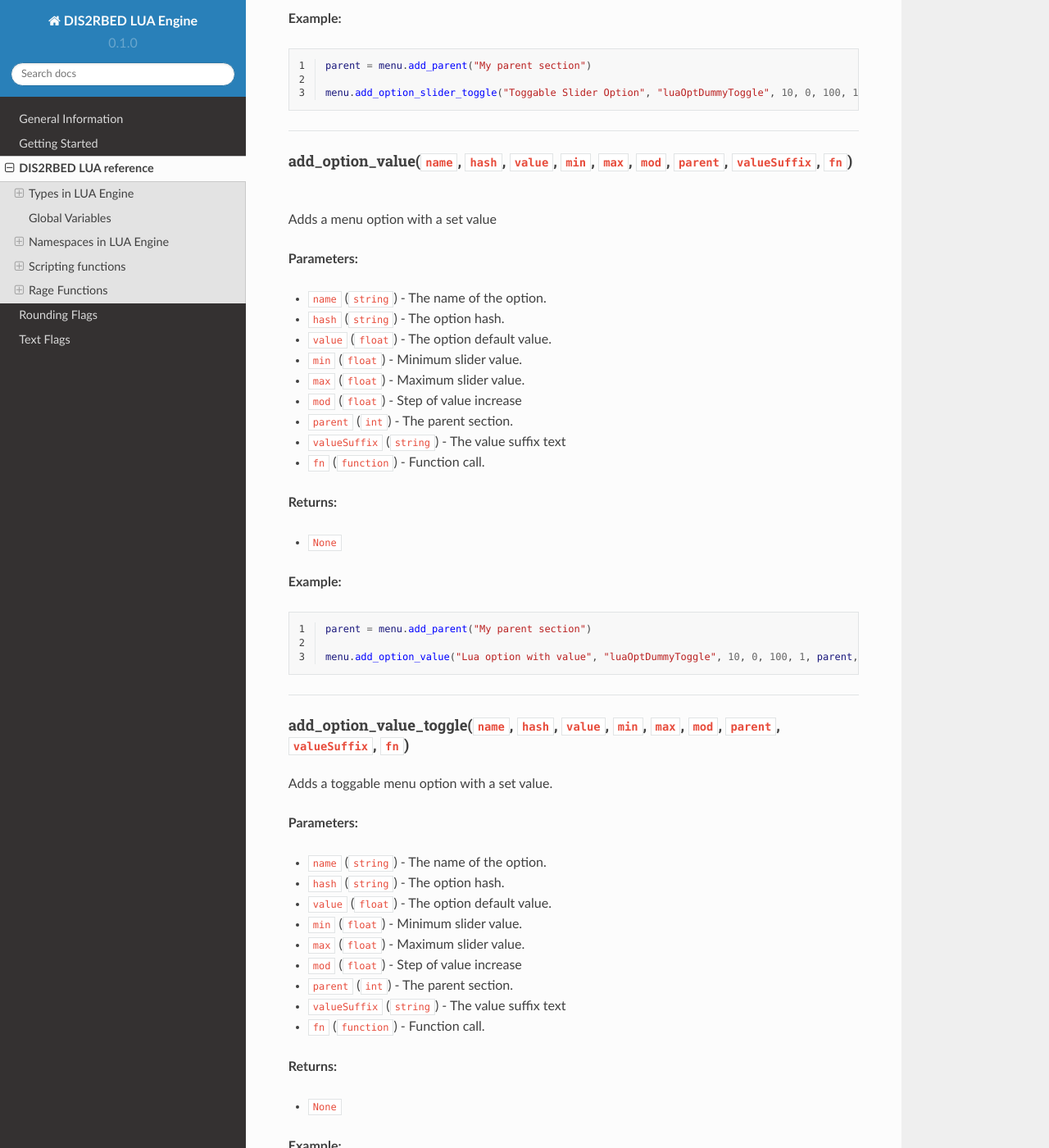
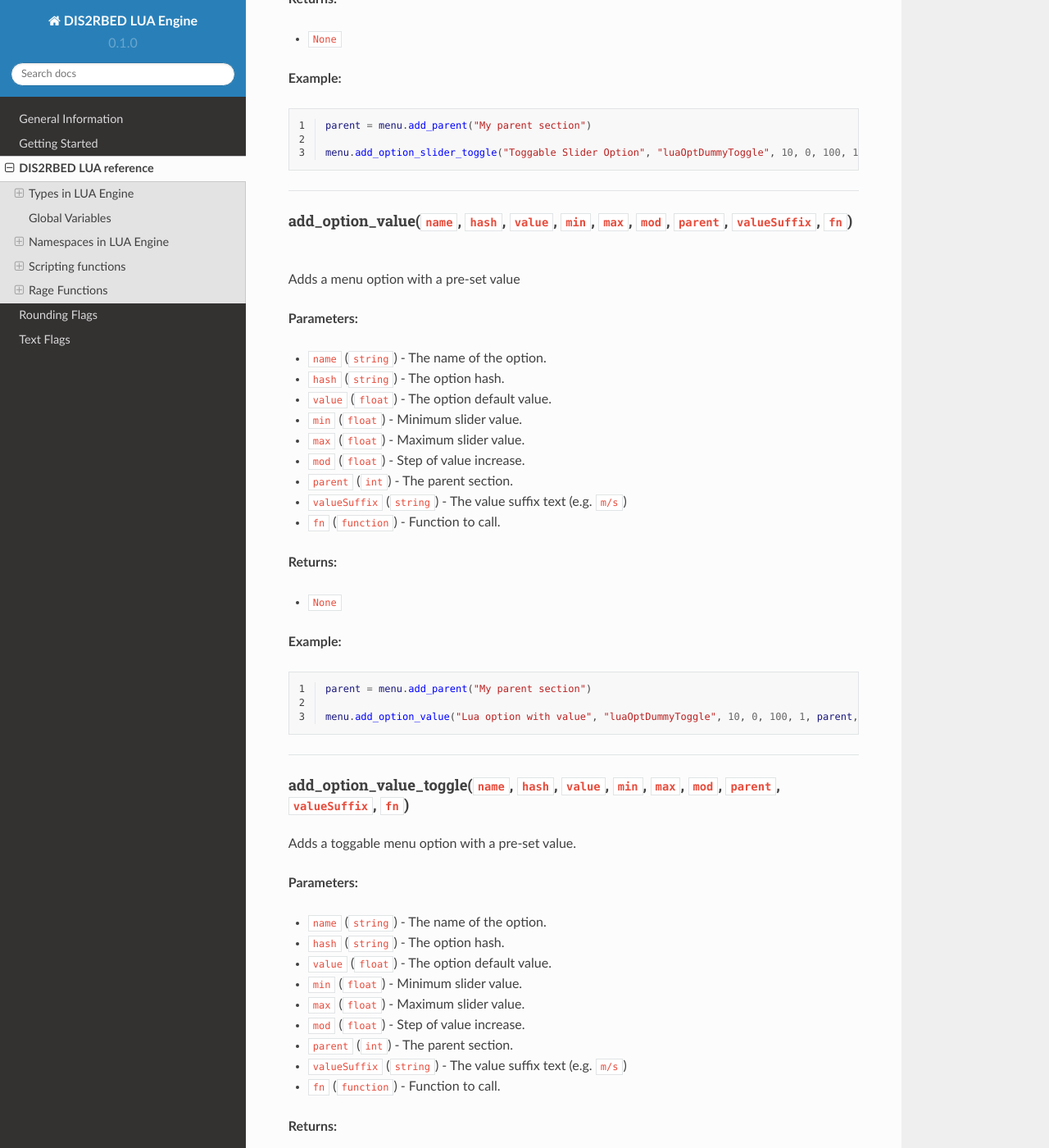
Before and after one commit to ItsK1tty/w1tchdocs, a Sphinx documentation site: the page built from docs/source/reference.rst, in a window 1280 px wide and 1400 px high, scrolled down 14037 px. Shown: the whole window at 82% size. Built offline with Sphinx 7.4.7 and the Read the Docs theme 2.0.0, drawn with Linux system fonts in a browser that asks for light colours; some of the changed text lies outside the part shown.

Commit message:
menu grammar fixes

```diff
--- a/docs/source/reference.rst
+++ b/docs/source/reference.rst
@@ -614,6 +614,7 @@ add_delimiter(``name``, ``parent``)
 Adds a delimiter to a section.
 
 **Parameters:**
+
 * ``name`` (``string``) - The name of the delimiter.
 * ``parent`` (``int``) - The parent section.
 
@@ -635,14 +636,14 @@ Adds a delimiter to a section.
 add_option(``name``, ``hash``, ``parent``, ``fn``)
 ^^^^^^^^^^^^^^^^^^^^^^^^^^^^^^^^^^^^^^^^^^^^^^^^^^^^^
 
-Adds a menu option.
+Adds a menu option button.
 
 **Parameters:**
 
 * ``name`` (``string``) - The name of the option.
 * ``hash`` (``string``) - The option hash.
 * ``parent`` (``int``) - The parent section.
-* ``fn`` (``function``) - Function call.
+* ``fn`` (``function``) - Function to call.
 
 **Returns:**
 
@@ -667,14 +668,14 @@ Adds a menu option.
 add_option_toggle(``name``, ``hash``, ``parent``, ``fn``);
 ^^^^^^^^^^^^^^^^^^^^^^^^^^^^^^^^^^^^^^^^^^^^^^^^^^^^^^^^^^^^^^^^^^^^^^^^^^^^^^^^^^^^^^^^^^^^^^^^^^^^^^^^^^^^
 
-Adds a toggable menu option.
+Adds a toggable menu option button.
 
 **Parameters:**
 
 * ``name`` (``string``) - The name of the option.
 * ``hash`` (``string``) - The option hash.
 * ``parent`` (``int``) - The parent section.
-* ``fn`` (``function``) - Function call.
+* ``fn`` (``function``) - Function to call.
 
 **Returns:**
 
@@ -703,9 +704,9 @@ Adds a slider menu option.
 * ``value`` (``float``) - The option default value.
 * ``min`` (``float``) - Minimum slider value.
 * ``max`` (``float``) - Maximum slider value.
-* ``mod`` (``float``) - Step of value increase
+* ``mod`` (``float``) - Step of value increase.
 * ``parent`` (``int``) - The parent section.
-* ``fn`` (``function``) - Function call.
+* ``fn`` (``function``) - Function to call.
 
 **Returns:**
 
@@ -734,9 +735,9 @@ Adds a toggable slider menu option.
 * ``value`` (``float``) - The option default value.
 * ``min`` (``float``) - Minimum slider value.
 * ``max`` (``float``) - Maximum slider value.
-* ``mod`` (``float``) - Step of value increase
+* ``mod`` (``float``) - Step of value increase.
 * ``parent`` (``int``) - The parent section.
-* ``fn`` (``function``) - Function call.
+* ``fn`` (``function``) - Function to call.
 
 **Returns:**
 
@@ -756,7 +757,7 @@ Adds a toggable slider menu option.
 add_option_value(``name``, ``hash``, ``value``, ``min``, ``max``, ``mod``, ``parent``, ``valueSuffix``, ``fn``)
 ^^^^^^^^^^^^^^^^^^^^^^^^^^^^^^^^^^^^^^^^^^^^^^^^^^^^^^^^^^^^^^^^^^^^^^^^^^^^^^^^^^^^^^^^^^^^^^^^^^^^^^^^^^^^^^^^^^^^^^^^^^^^^^^^^^^^^^^^^^^^^^^^
 
-Adds a menu option with a set value
+Adds a menu option with a pre-set value
 
 **Parameters:**
 
@@ -765,10 +766,10 @@ Adds a menu option with a set value
 * ``value`` (``float``) - The option default value.
 * ``min`` (``float``) - Minimum slider value.
 * ``max`` (``float``) - Maximum slider value.
-* ``mod`` (``float``) - Step of value increase
+* ``mod`` (``float``) - Step of value increase.
 * ``parent`` (``int``) - The parent section.
-* ``valueSuffix`` (``string``) - The value suffix text
-* ``fn`` (``function``) - Function call.
+* ``valueSuffix`` (``string``) - The value suffix text (e.g. ``m/s``)
+* ``fn`` (``function``) - Function to call.
 
 **Returns:**
 
@@ -788,7 +789,7 @@ Adds a menu option with a set value
 add_option_value_toggle(``name``, ``hash``, ``value``, ``min``, ``max``, ``mod``, ``parent``, ``valueSuffix``, ``fn``)
 ^^^^^^^^^^^^^^^^^^^^^^^^^^^^^^^^^^^^^^^^^^^^^^^^^^^^^^^^^^^^^^^^^^^^^^^^^^^^^^^^^^^^^^^^^^^^^^^^^^^^^^^^^^^^^^^^^^^^^^^^^^^^^^^^^^^^^^^^^^^^^^^^
 
-Adds a toggable menu option with a set value.
+Adds a toggable menu option with a pre-set value.
 
 **Parameters:**
 
@@ -797,10 +798,10 @@ Adds a toggable menu option with a set value.
 * ``value`` (``float``) - The option default value.
 * ``min`` (``float``) - Minimum slider value.
 * ``max`` (``float``) - Maximum slider value.
-* ``mod`` (``float``) - Step of value increase
+* ``mod`` (``float``) - Step of value increase.
 * ``parent`` (``int``) - The parent section.
-* ``valueSuffix`` (``string``) - The value suffix text
-* ``fn`` (``function``) - Function call.
+* ``valueSuffix`` (``string``) - The value suffix text (e.g. ``m/s``)
+* ``fn`` (``function``) - Function to call.
 
 **Returns:**
 
@@ -828,8 +829,8 @@ Adds a menu option with multiple values.
 * ``hash`` (``string``) - The option hash.
 * ``value`` (``float``) - The option default value.
 * ``parent`` (``int``) - The parent section.
-* ``list`` (``vector<string>``) - The values list separed with a comma, see example.
-* ``fn`` (``function``) - Function call.
+* ``list`` (``vector<string>``) - The values list separated with a comma
+* ``fn`` (``function``) - Function to call.
 
 **Returns:**
 
@@ -857,8 +858,8 @@ Adds a toggable menu option with multiple values.
 * ``hash`` (``string``) - The option hash.
 * ``value`` (``float``) - The option default value.
 * ``parent`` (``int``) - The parent section.
-* ``list`` (``vector<string>``) - The values list separed with a comma, see example.
-* ``fn`` (``function``) - Function call.
+* ``list`` (``vector<string>``) - The values list separated with a comma.
+* ``fn`` (``function``) - Function to call.
 
 **Returns:**
 
@@ -931,13 +932,13 @@ Adds a dedicated menu spawn option
 add_option_text(``name``, ``hash``, ``text``, ``parent``)
 ^^^^^^^^^^^^^^^^^^^^^^^^^^^^^^^^^^^^^^^^^^^^^^^^^^^^^^^^^^^^^^^^^^^^^^^^
 
-Adds a menu text option
+Adds a text option (e.g. a note).
 
 **Parameters:**
 
 * ``name`` (``string``) - The name of the option.
 * ``hash`` (``string``) - The option hash.
-* ``text`` (``string``) - The option displayed text.
+* ``text`` (``string``) - The displayed text to the right of the name.
 * ``parent`` (``int``) - The parent section.
 
 **Returns:**
@@ -958,13 +959,13 @@ Adds a menu text option
 add_option_info(``name``, ``hash``, ``info``, ``parent``)
 ^^^^^^^^^^^^^^^^^^^^^^^^^^^^^^^^^^^^^^^^^^^^^^^^^^^^^^^^^^^^^^^^^^^^^^^^
 
-Adds a menu text option
+Adds a text option. (e.g. a note).
 
 **Parameters:**
 
 * ``name`` (``string``) - The name of the option.
 * ``hash`` (``string``) - The option hash.
-* ``info`` (``string``) - The option displayed info as text.
+* ``info`` (``string``) - Info to display to the right of the option name.
 * ``parent`` (``int``) - The parent section.
 
 **Returns:**
```
Also changed, not shown: other parts of docs/source/reference.rst (+4 -4 lines).
